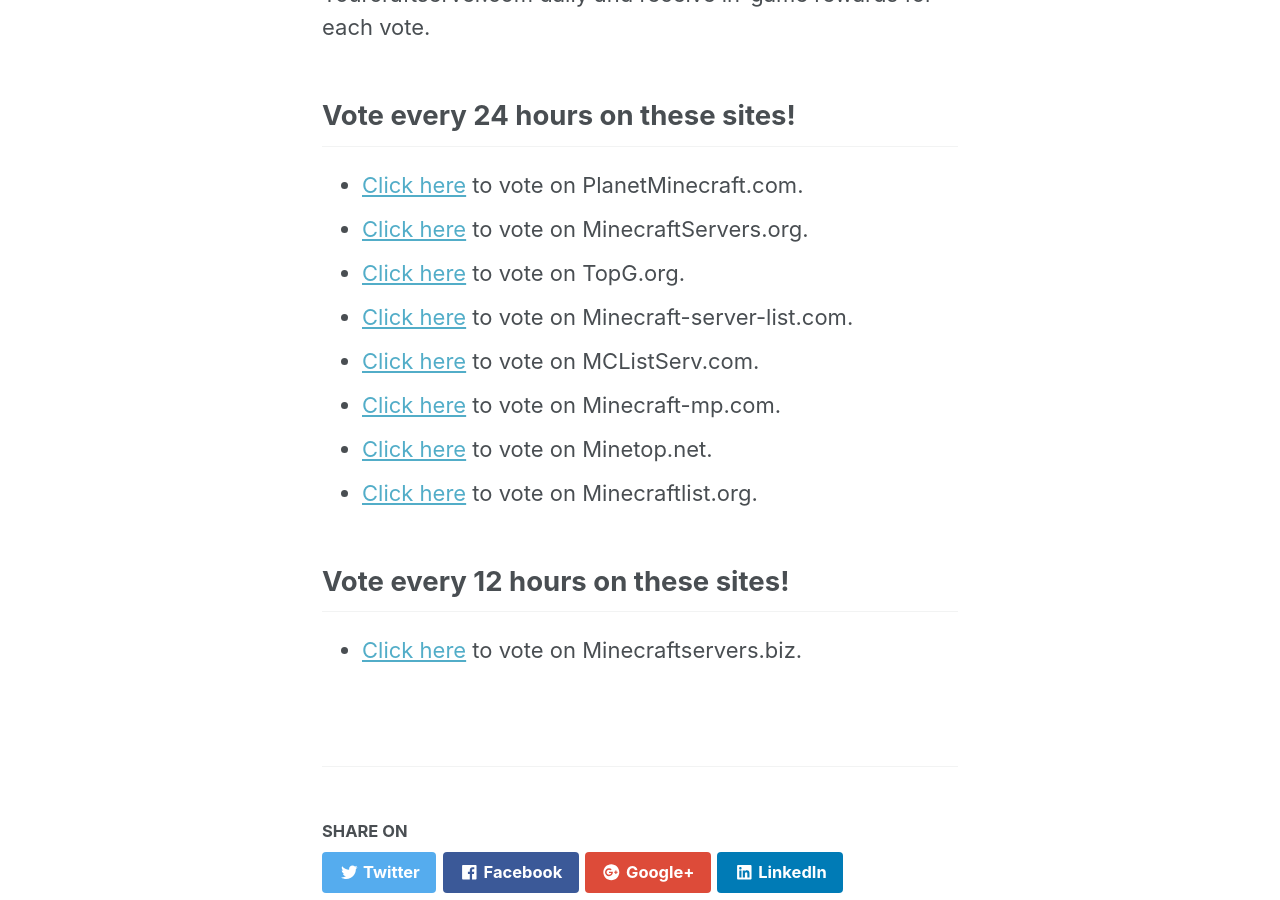
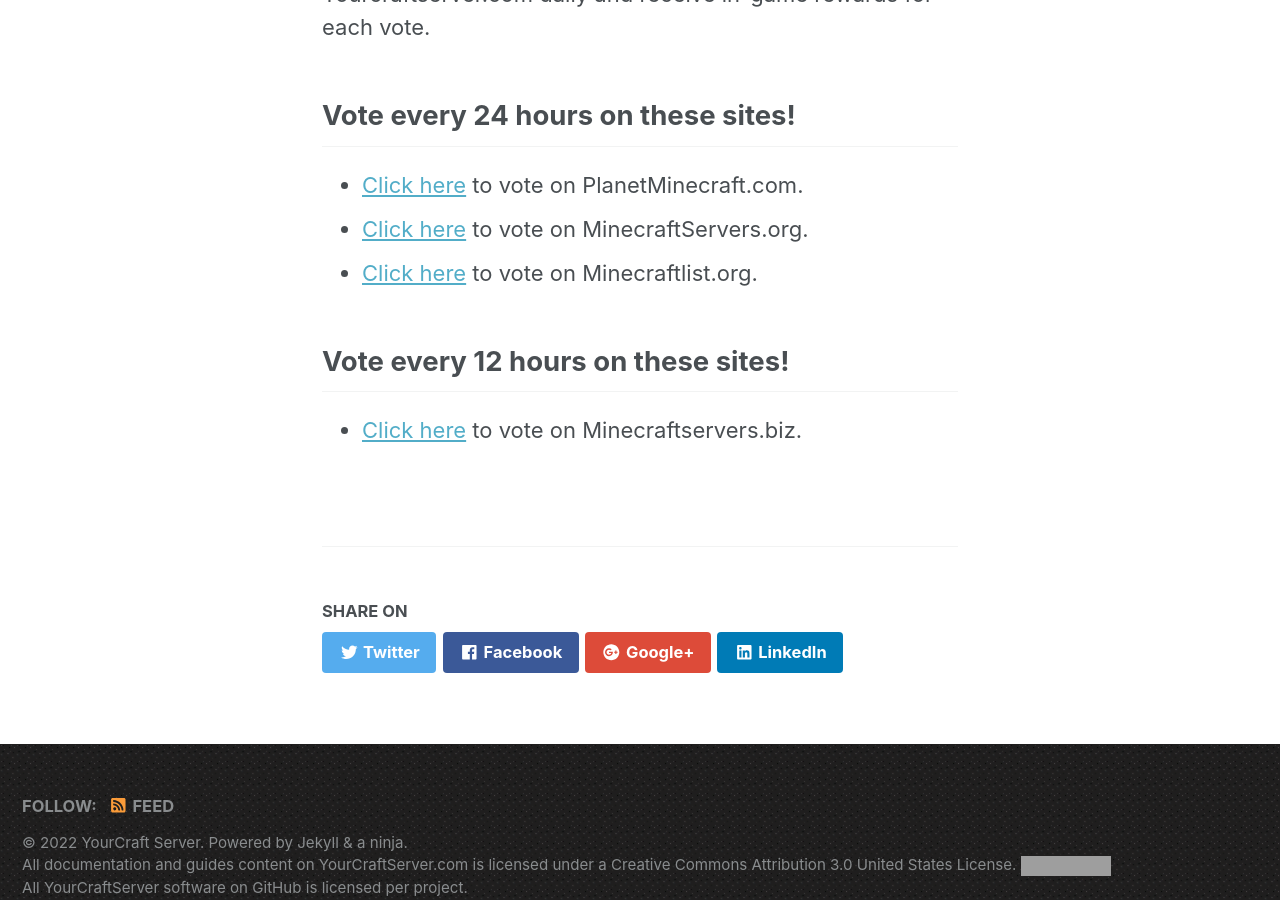
Before and after one commit to sk33lz/yourcraftserver, a Jekyll site: the page built from website/_pages/vote.md, in a window 1280 px wide and 900 px high, scrolled down 314 px. Built offline with Jekyll 4.4.1, drawn with Linux system fonts in a browser that asks for light colours; nearby versions of some CDN libraries; grey boxes are pictures that could not be loaded.

Commit message:
Updating active voting sites.

```diff
--- a/website/_pages/vote.md
+++ b/website/_pages/vote.md
@@ -10,11 +10,6 @@
 
 - [Click here](https://www.planetminecraft.com/server/yourcraft-multiverse-smp-pvp-creative-economy/vote/) to vote on PlanetMinecraft.com.
 - [Click here](http://minecraftservers.org/server/504418) to vote on MinecraftServers.org.
-- [Click here](https://topg.org/Minecraft/in-355872) to vote on TopG.org.
-- [Click here](https://minecraft-server-list.com/server/106625/vote/) to vote on Minecraft-server-list.com.
-- [Click here](http://mclistserv.com/server/872) to vote on MCListServ.com.
-- [Click here](https://minecraft-mp.com/server/7865/vote/) to vote on Minecraft-mp.com.
-- [Click here](http://vote.minetop.net/552.html) to vote on Minetop.net.
 - [Click here](https://minecraftlist.org/vote/11146) to vote on Minecraftlist.org.
 
 ## Vote every 12 hours on these sites!
```
